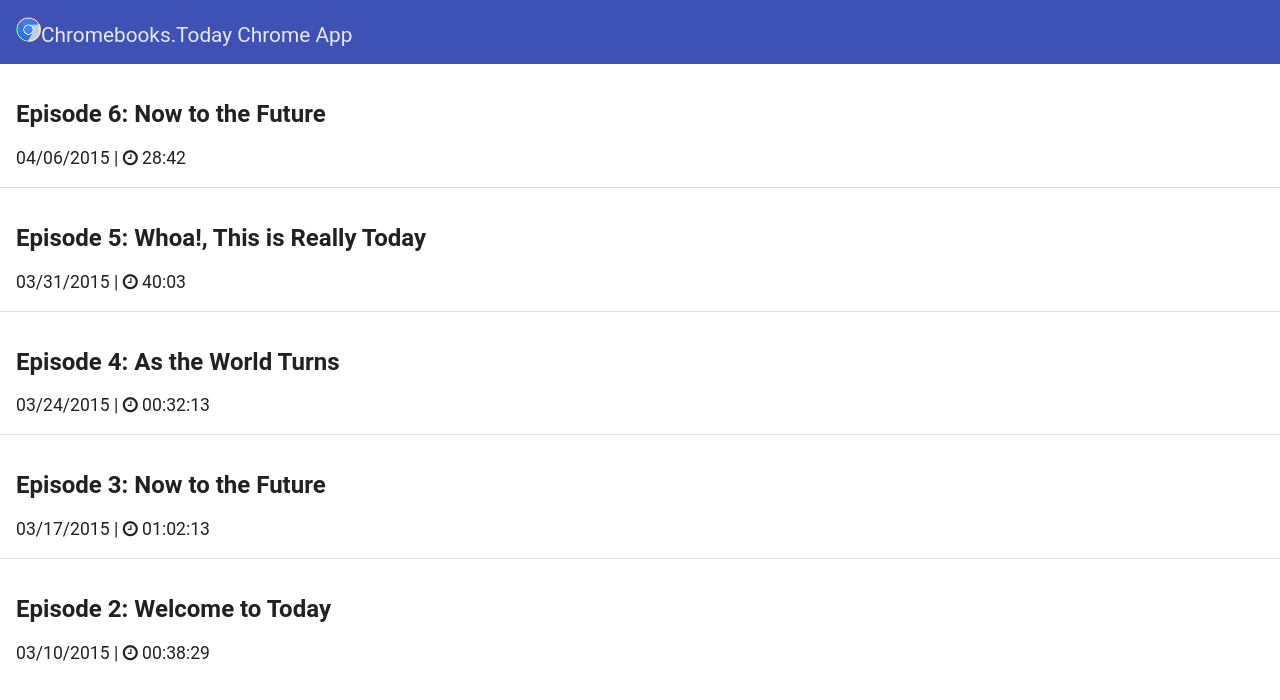
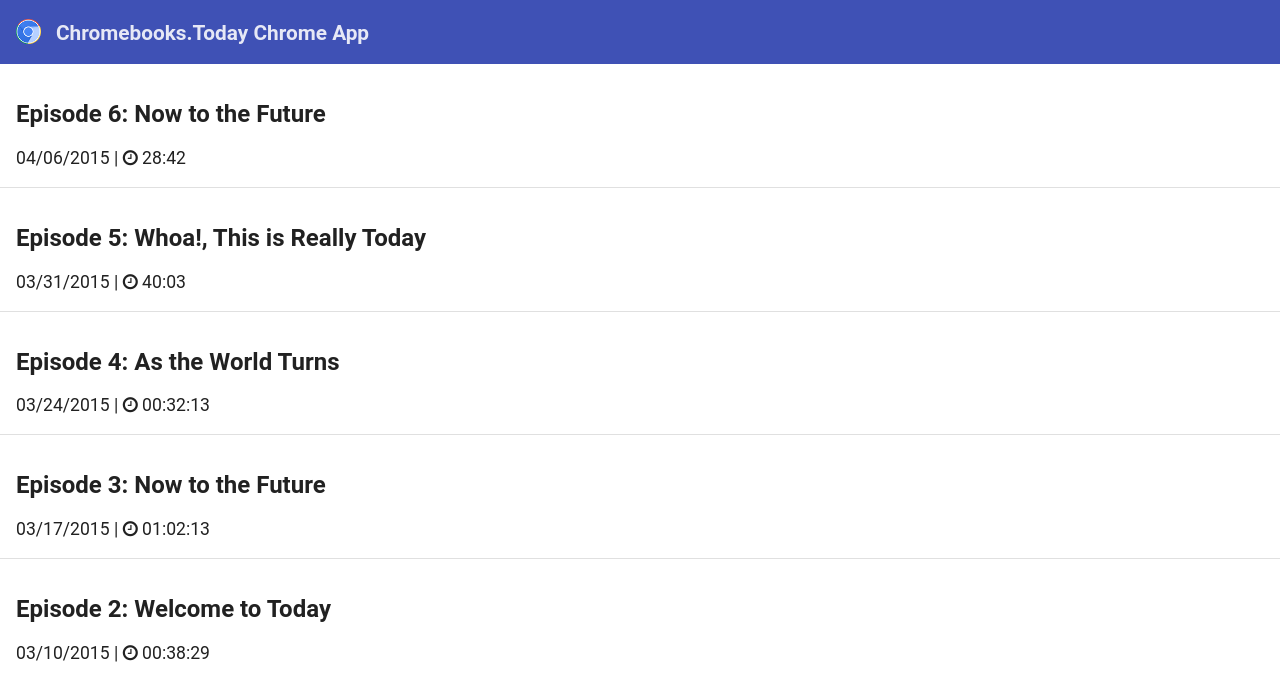
Before and after one commit to tnotm/Chromebooks.Today_Chrome_App, a browser extension: page index.html in a window 1280 px wide. Drawn offline with Linux system fonts and the light colour scheme.

```diff
--- a/css/styles.css
+++ b/css/styles.css
@@ -9,3 +9,5 @@ md-toolbar {
       }
   to any children/buttons.
   see https://developer.chrome.com/apps/app_window */
+
+#title { float: left; margin-top: 2px; padding-top: 0px; font-weight: bold; }
--- a/index.html
+++ b/index.html
@@ -15,7 +15,7 @@
   <md-toolbar md-scroll-shrink>
     <div class="md-toolbar-tools">
       <h3>
-        <img src="assets/logo_rnd_sm.jpg" style="width:25px;height:25px"><span>Chromebooks.Today Chrome App</span>
+        <img src="assets/logo_rnd_sm.jpg" style="float:left;width:25px;height:25px;margin-top:0px;margin-right:15px;"><div id="title">Chromebooks.Today Chrome App</div>
       </h3>
     </div>
   </md-toolbar>
```
